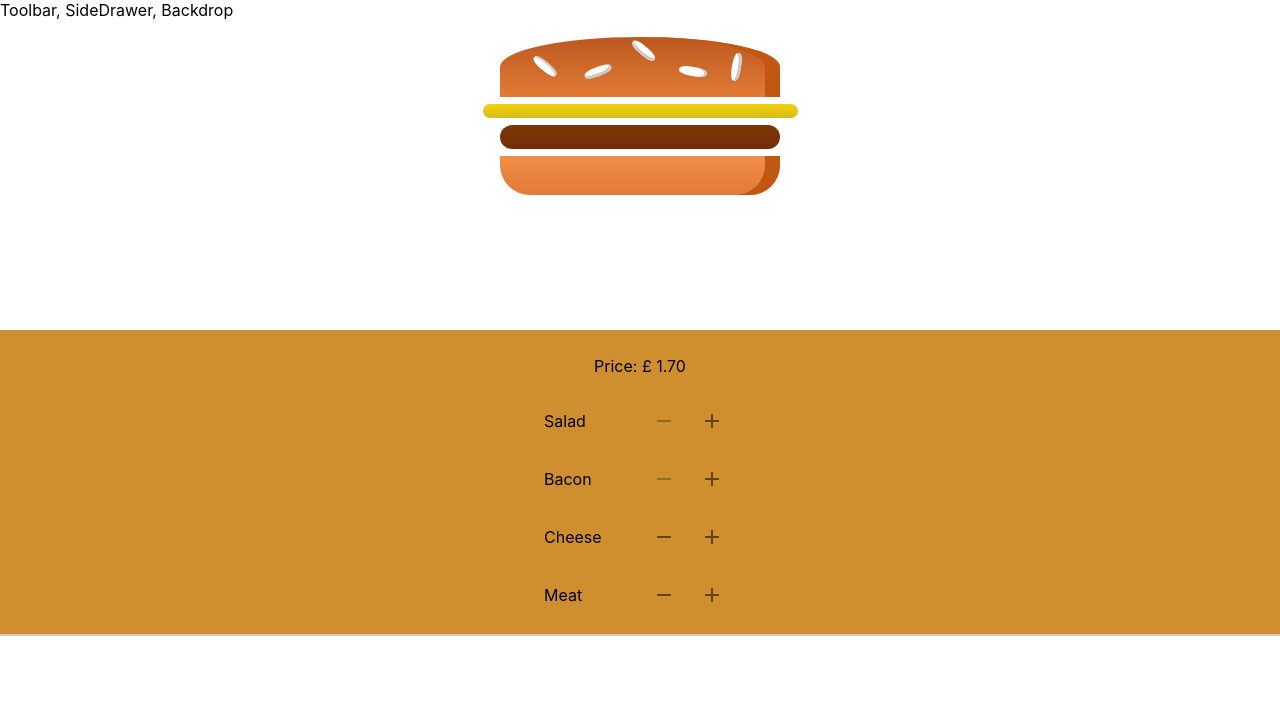
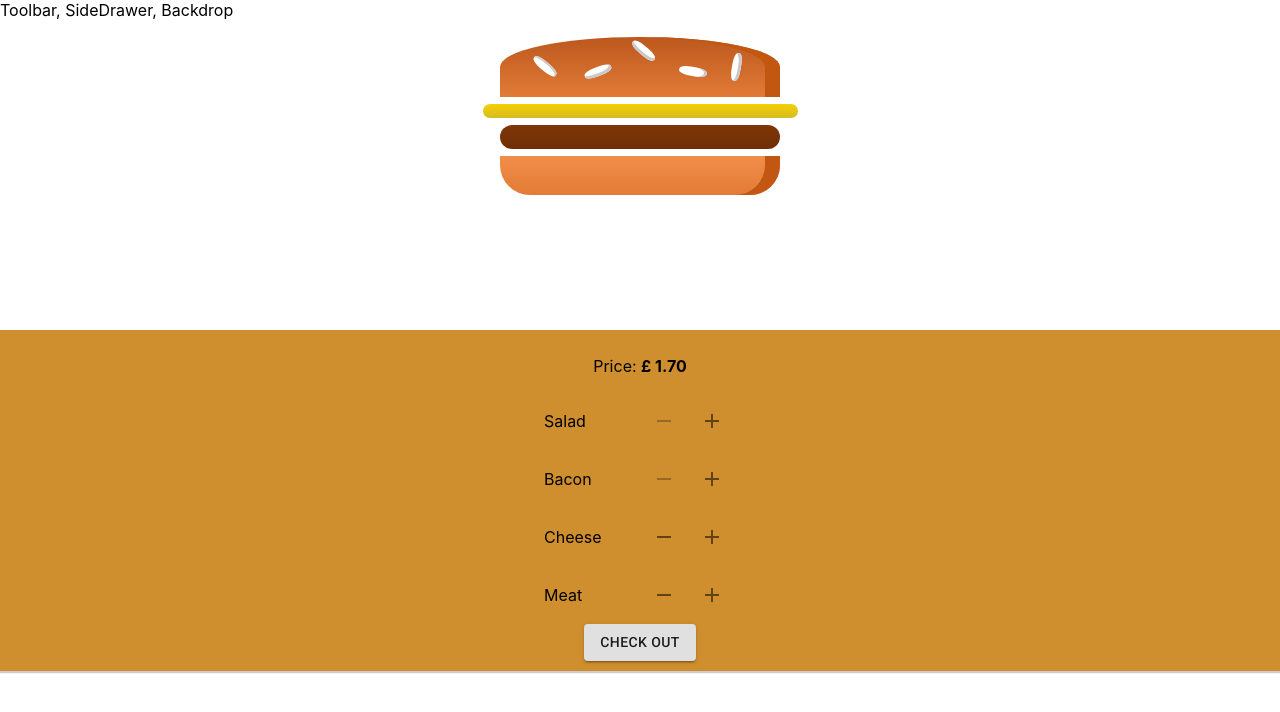
Before and after one commit to boi87/react-burger-builder, a React (Create React App) app: page / in a window 1280 px wide. Shown: the top 712 px of the page. Built offline with nearby package versions, Linux system fonts and the light colour scheme.

Commit message:
inline bold price

```diff
--- a/src/components/Burger/BuildControls/BuildControls.tsx
+++ b/src/components/Burger/BuildControls/BuildControls.tsx
@@ -1,6 +1,7 @@
 import React from 'react';
 import css from './BuildControls.module.css'
 import BuildControl from "./BuildControl/BuildControl";
+import {Button} from '@material-ui/core';
 
 const controls = [
     {label: 'Salad', type: 'salad'},
@@ -11,7 +12,7 @@ const controls = [
 
 const BuildControls = (props: any) => (
     <div className={css.buildControls}>
-        <p>Price: £ {(props.totalPrice / 100).toFixed(2)}</p>
+        <p>Price: <span style={{fontWeight: 'bold'}}>£ {(props.totalPrice / 100).toFixed(2)}</span></p>
         {controls.map(ctrl => (
             <BuildControl
                 key={ctrl.label}
@@ -21,7 +22,7 @@ const BuildControls = (props: any) => (
                 disabled={props.disabled[ctrl.type]}
             />
         ))}
-
+        <Button disabled={props.totalPrice === 0} variant="contained">CHECK OUT</Button>
     </div>
 );
 
```
